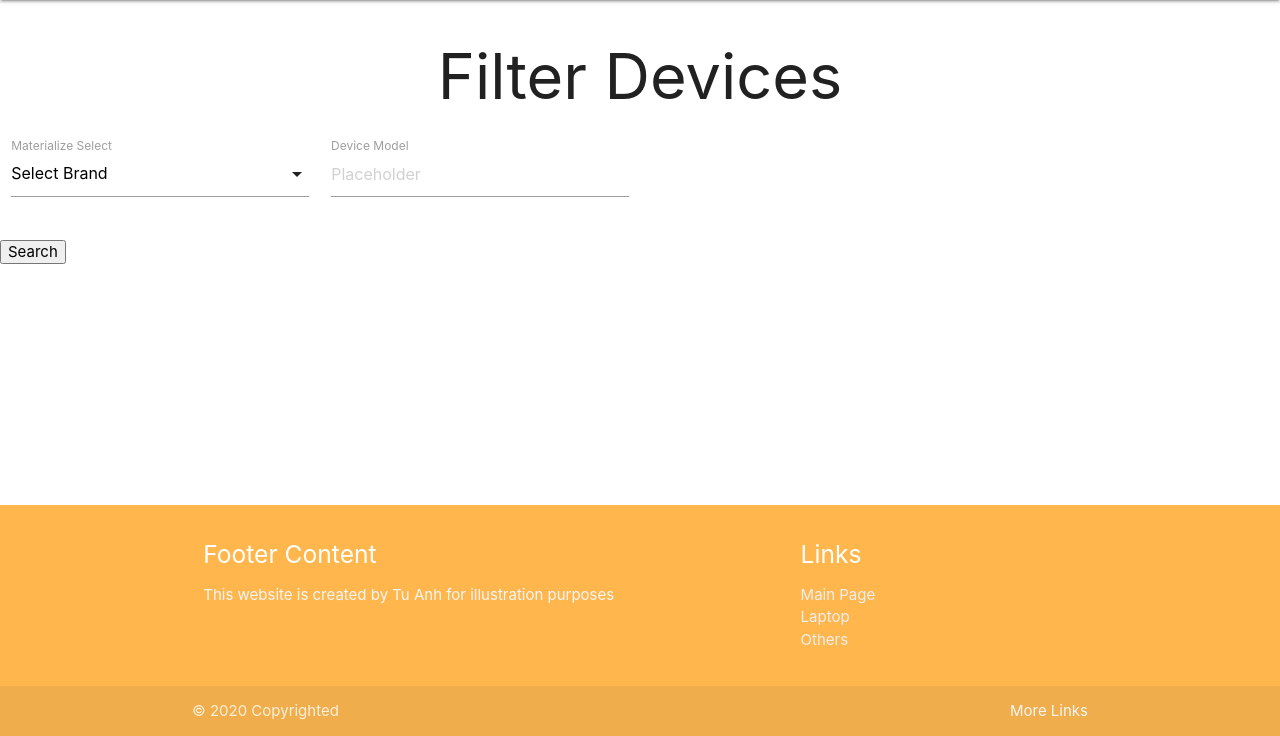
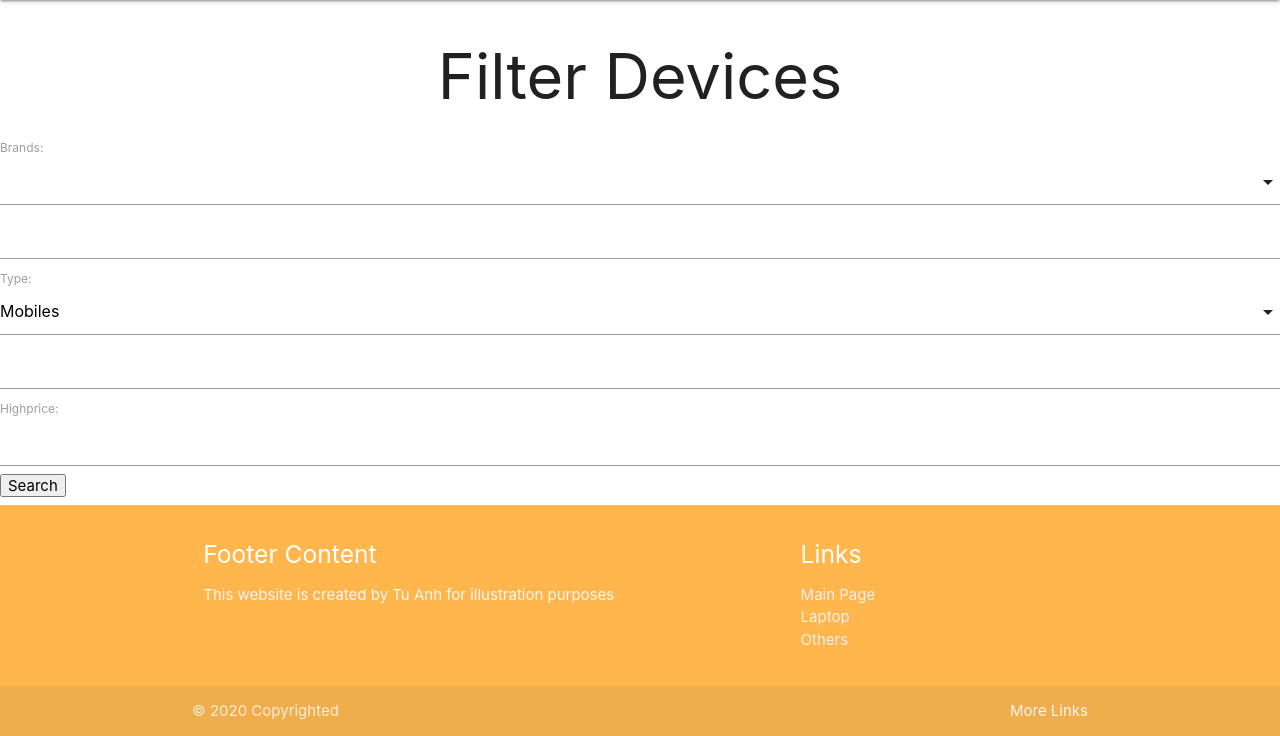
Before and after one commit to tuanh610/Cool_Website, a Django app: page /new_search/ in a window 1280 px wide. Shown: the part 64-800 px from the top of the page. Run offline with Django 3.2, Linux system fonts and the light colour scheme; data that the repository does not hold is empty; some libraries are stand-ins or nearby versions.

Commit message:
Do some form works

```diff
--- a/Cool_Website/settings.py
+++ b/Cool_Website/settings.py
@@ -38,6 +38,7 @@ INSTALLED_APPS = [
     'django.contrib.messages',
     'django.contrib.staticfiles',
     'frontend.apps.FrontendConfig',
+    'crispy_forms',
 ]
 
 MIDDLEWARE = [
--- /dev/null
+++ b/frontend/forms.py
@@ -0,0 +1,14 @@
+from django import forms
+from Core.database.phoneDBEngine import phoneDBEngine
+import Core.constant as constants
+
+
+class SearchForm(forms.Form):
+    phoneDBAdapter = phoneDBEngine(tableName=constants.dynamoDBTableName)
+    brands = phoneDBAdapter.getAllBrandData()
+    allChoices = [(x, x) for x in brands]
+    brand = forms.ChoiceField(choices=allChoices, label="Brands")
+    model = forms.CharField(label="Models")
+    type = forms.ChoiceField(choices=[("Mobiles", "Mobiles")])
+    lowPrice = forms.IntegerField(min_value=0)
+    highPrice = forms.IntegerField(min_value=0)
--- a/frontend/views.py
+++ b/frontend/views.py
@@ -4,6 +4,7 @@ from django.core.paginator import Paginator
 import Core.constant as constants
 import Core.utilityHelper as helper
 import Core.constant as constant
+from .forms import SearchForm
 # Create your views here.
 
 def home(request):
@@ -15,9 +16,8 @@ def about(request):
 
 
 def new_search(request):
-    phoneDBAdapter = phoneDBEngine(tableName=constant.dynamoDBTableName)
-    all_brands = phoneDBAdapter.getAllBrandData()
-    return render(request, template_name='mobile/new_search.html', context={"all_brands": all_brands})
+    searchform = SearchForm()
+    return render(request, template_name='mobile/new_search.html', context={"form": searchform})
 
 def search_result(request):
     try:
--- a/templates/mobile/new_search.html
+++ b/templates/mobile/new_search.html
@@ -1,5 +1,6 @@
 <!DOCTYPE html>
 {% load static %}
+{% load crispy_forms_tags %}
 <html lang="en">
 {%  include "base/headData.html" %}
 
@@ -10,22 +11,7 @@
     <h1 style="text-align: center">Filter Devices</h1>
     <form action="{% url 'frontend:search_result' %}" method="post" id="filter_conditions">
         {% csrf_token %}
-        <div class="row">
-            <div class="input-field col s3">
-                <select id="BRAND">
-                  <option value="" disabled selected>Select Brand</option>
-                  {% for brand in all_brands %}
-                    <option value={{ brand }}>{{ brand }}</option>
-                  {% endfor %}
-                </select>
-                <label>Materialize Select</label>
-             </div>
-
-            <div class="input-field col s3">
-                <input placeholder="Placeholder" id="MODEL" type="text" class="validate">
-                <label for="item_model">Device Model</label>
-            </div>
-        </div>
+        {{ form }}
         <div>
             <input type="submit" value="Search">
         </div>
```
Also changed, not shown: db.sqlite3.
